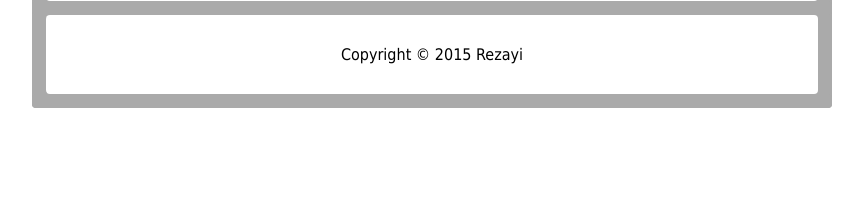
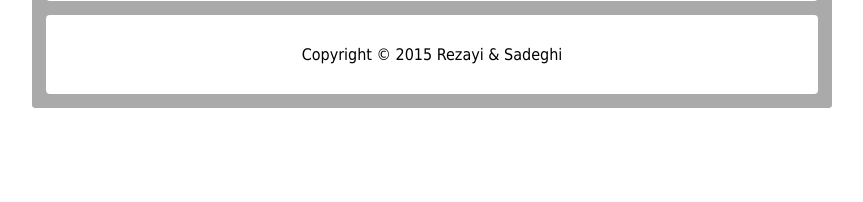
Before and after one commit to Mimalef/appointment-system, a PHP site: page / in a window 1280 px wide. Shown: the part 598-800 px from the top of the page, without its empty margins (208-1071 px from the left). Run offline with PHP 8.4, Linux system fonts and the light colour scheme.

Commit message:
Update name of creator

```diff
--- a/src/_footer.php
+++ b/src/_footer.php
@@ -1,6 +1,6 @@
         </div>
         <div id="s"></div>
-        <div id="footer"><p>Copyright &#169; 2015 Rezayi</p></div>
+        <div id="footer"><p>Copyright &#169; 2015 Rezayi & Sadeghi</p></div>
         <div id="s"></div>
     </div>
 </body>
```
